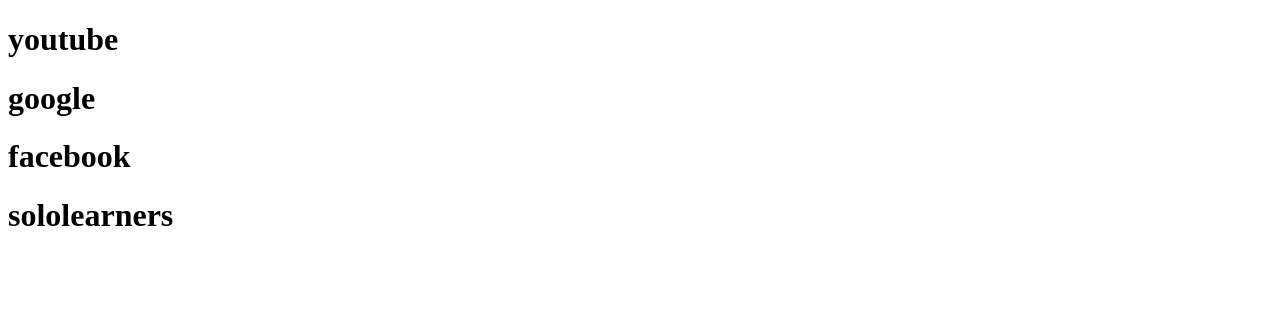
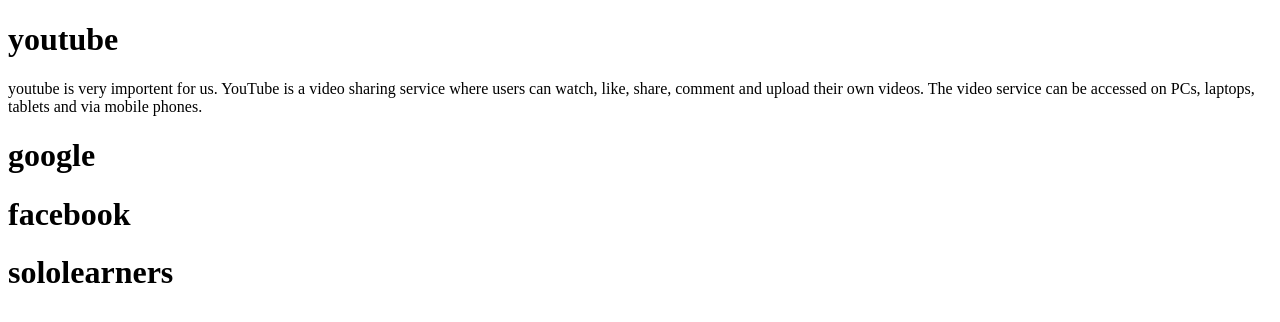
Before and after one commit to tanishatasnin/my-3rd-github, a plain HTML site: page index.html in a window 1280 px wide. Drawn offline with Linux system fonts and the light colour scheme.

Commit message:
about youtube

```diff
--- a/index.html
+++ b/index.html
@@ -8,6 +8,10 @@
 </head>
 <body>
  <h1>youtube</h1>
+ <p>youtube is very importent for us.
+                YouTube is a video sharing service where users can watch, like, share,
+                comment and upload their own videos.
+                 The video service can be accessed on PCs, laptops, tablets and via mobile phones. </p>
 <h1>google</h1>
 <h1>facebook</h1>
 <h1>sololearners</h1>
```
